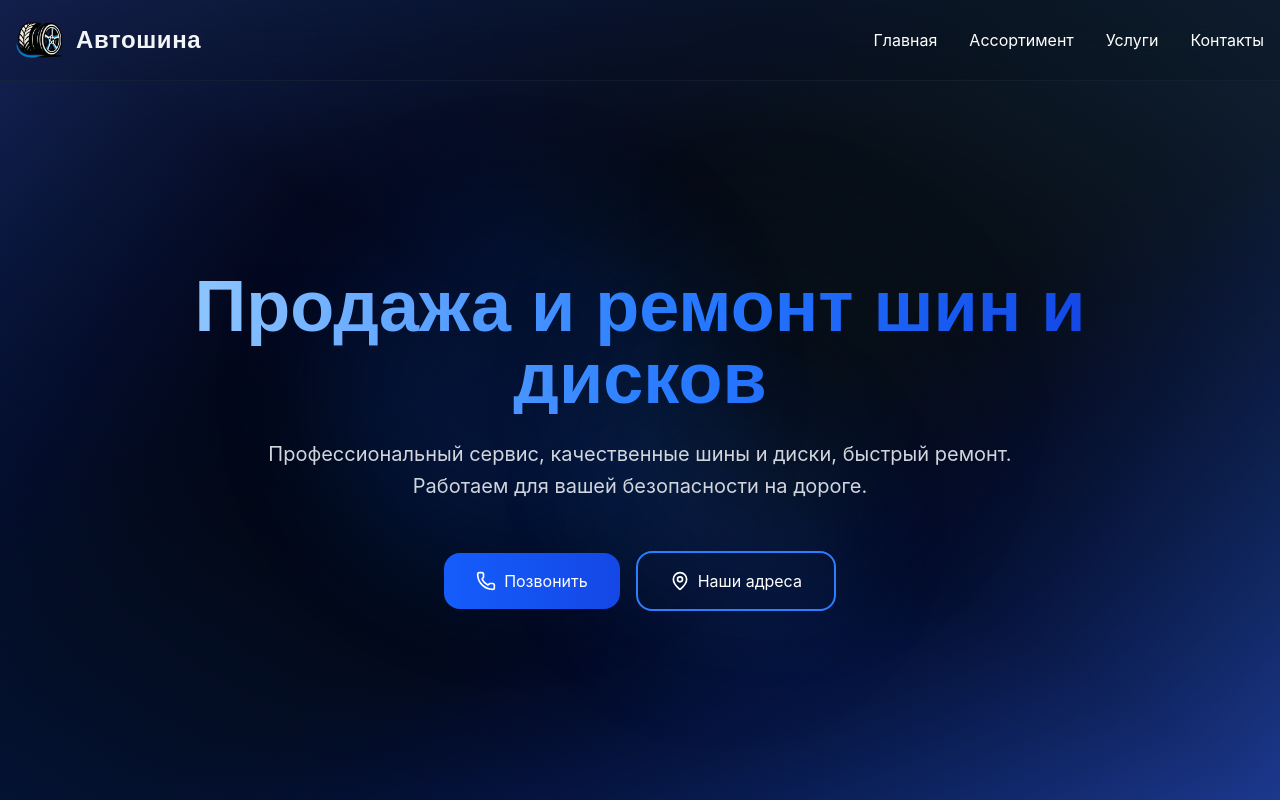
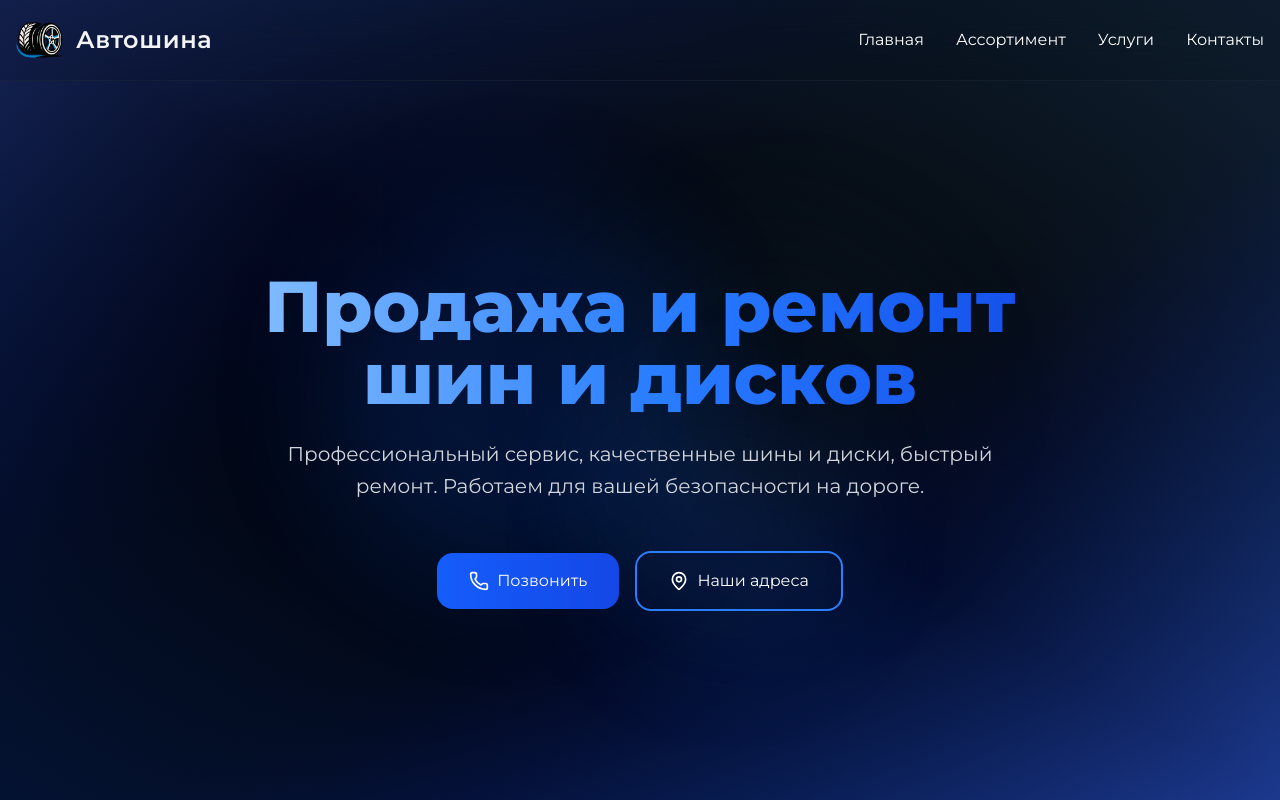
Before and after one commit to v1tzor/avtoshina, a React (Vite) app: page / in a window 1280 px wide. Shown: the top 800 px of the page. Built offline with nearby package versions, Linux system fonts and the light colour scheme.

Commit message:
change logic of download font

```diff
--- a/index.html
+++ b/index.html
@@ -1,5 +1,9 @@
 <!doctype html>
 <html lang="en">
+  <link
+    href="https://fonts.googleapis.com/css2?family=Montserrat:wght@400;500;600;700;800;900&family=Inter:wght@300;400;500;600;700&display=swap"
+    rel="stylesheet"
+  />
   <head>
     <meta charset="UTF-8" />
     <meta name="apple-mobile-web-app-title" content="Автошина" />
--- a/src/global.css
+++ b/src/global.css
@@ -1,5 +1,4 @@
 @import "tailwindcss";
-@import url('https://fonts.googleapis.com/css2?family=Montserrat:wght@400;500;600;700;800;900&family=Inter:wght@300;400;500;600;700&display=swap');
 
 @custom-variant dark (&:is(.dark *));
 
```
